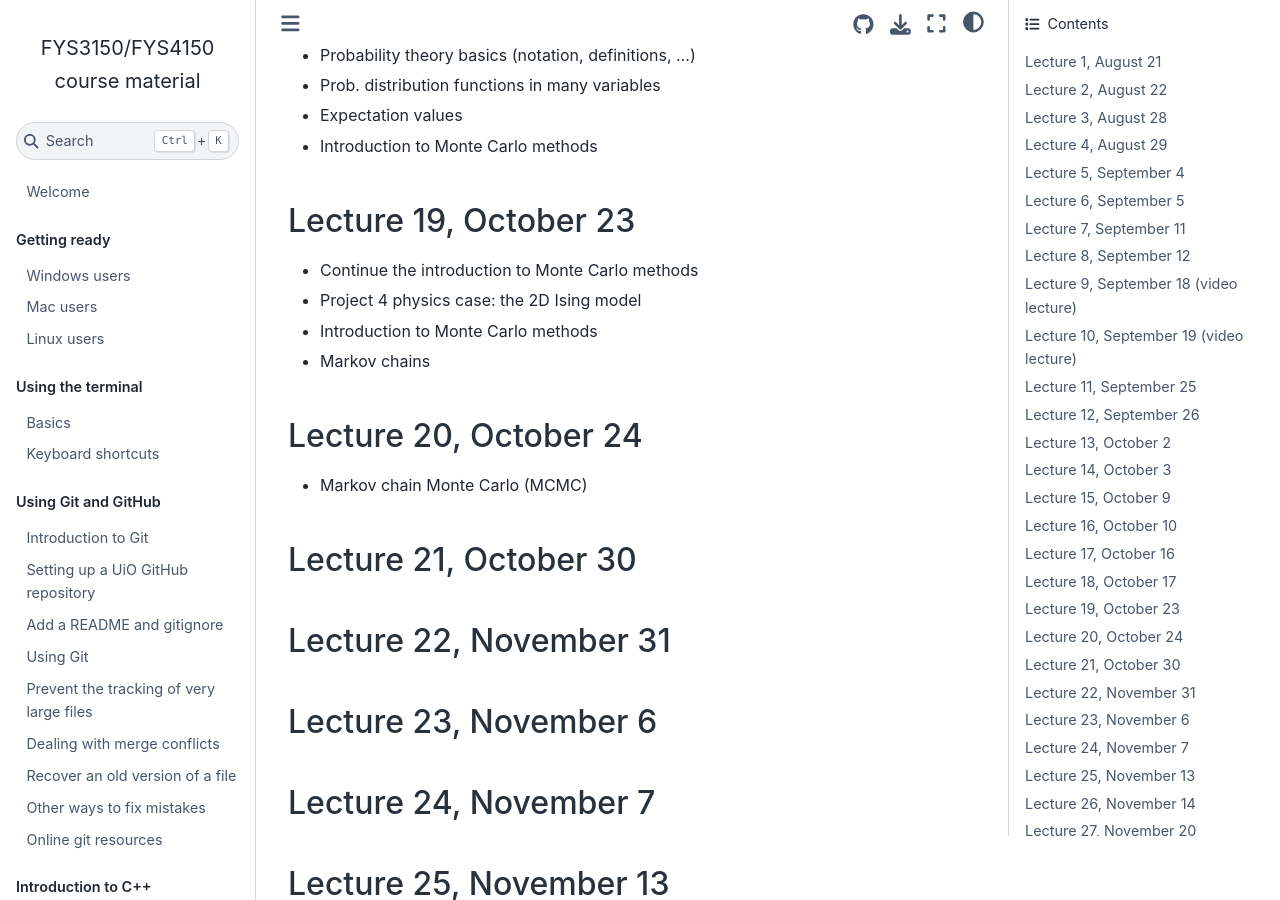
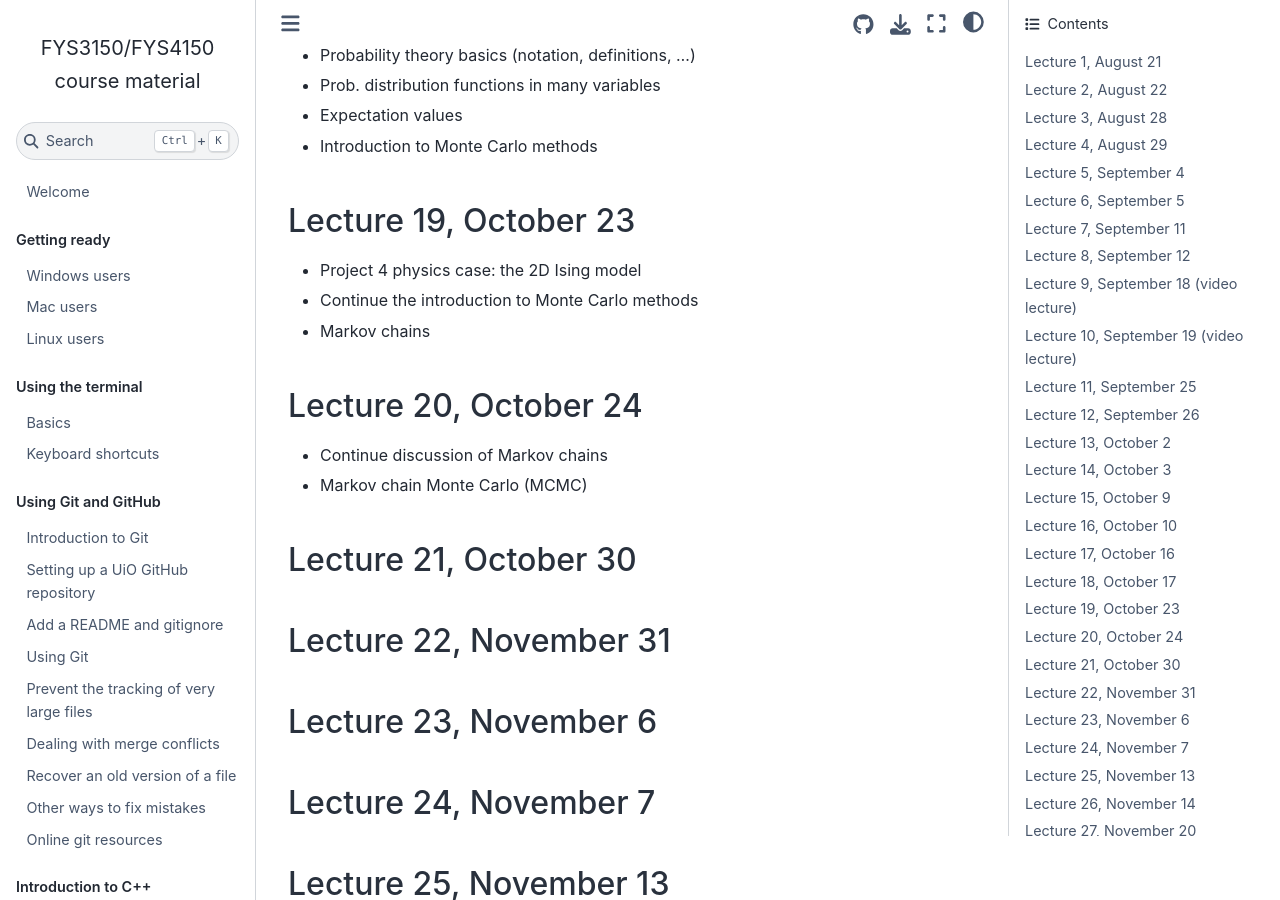
Before and after one commit to anderkve/FYS3150, a Jupyter Book: the page built from lecture_notes/2025/README.md, in a window 1280 px wide and 900 px high, scrolled down 4409 px. Built offline with Jupyter Book 1.0.4 settings and Sphinx 7.4.7 and the Sphinx Book theme 1.1.4, drawn with Linux system fonts in a browser that asks for light colours; pages that are not in the unit, such as notebooks, are missing from menus.

Commit message:
Update README.md

```diff
--- a/lecture_notes/2025/README.md
+++ b/lecture_notes/2025/README.md
@@ -159,13 +159,13 @@
 
 
 ### Lecture 19, October 23
+- Project 4 physics case: the 2D Ising model
 - Continue the introduction to Monte Carlo methods
-- Project 4 physics case: the 2D Ising model
-- Introduction to Monte Carlo methods
 - Markov chains
 
 
 ### Lecture 20, October 24
+- Continue discussion of Markov chains
 - Markov chain Monte Carlo (MCMC)
 
 
```
